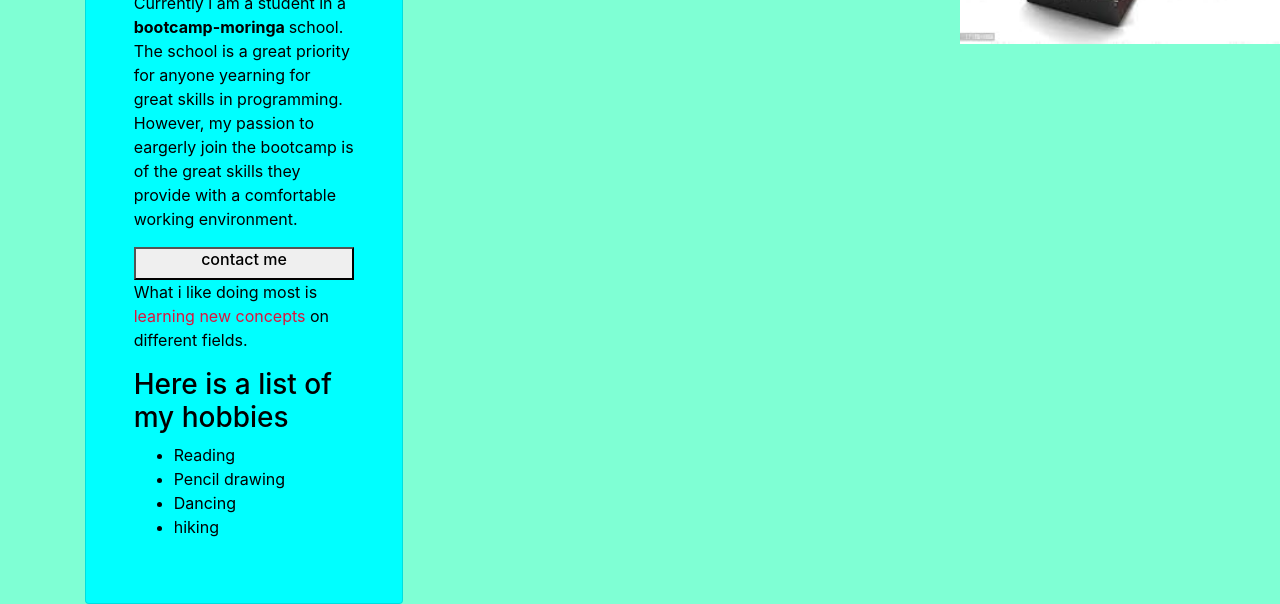
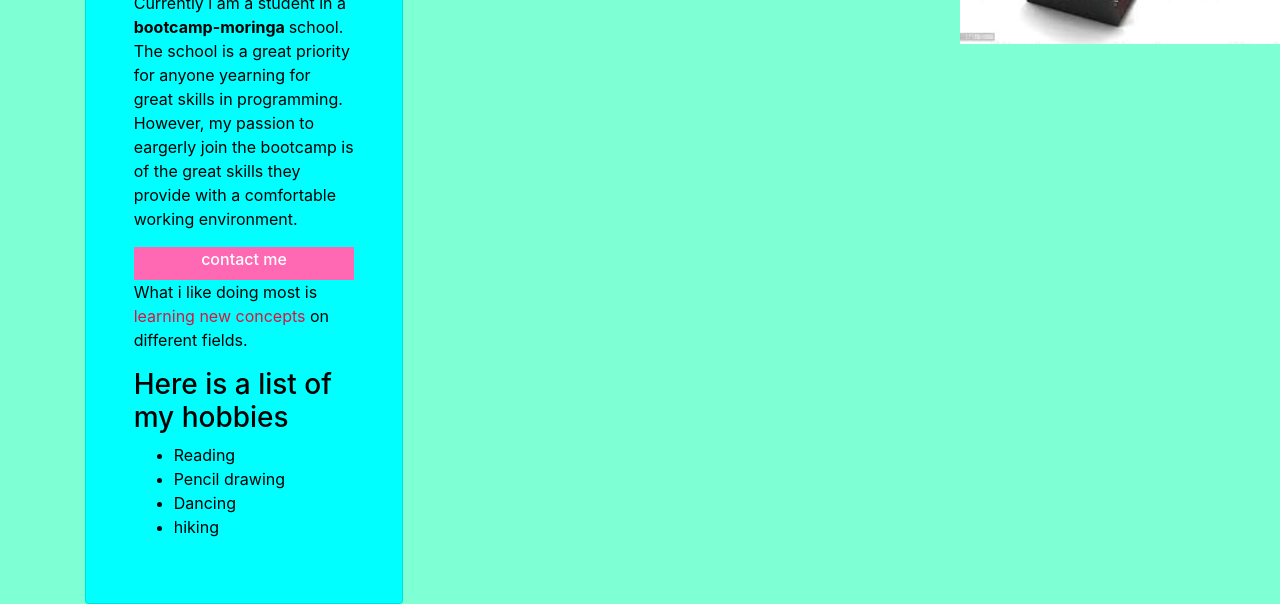
Before and after one commit to korasin/My-portfolio, a plain HTML site: page index.html in a window 1280 px wide. Shown: the part 298-902 px from the top of the page. Drawn offline with Linux system fonts and the light colour scheme.

Commit message:
Style button class part

```diff
--- a/styles.css
+++ b/styles.css
@@ -12,6 +12,7 @@ img{
     clear: left;
     margin: 20% left;
     width: 25%;
+    height: 8%;
 }
 .projects{
     float: right;
@@ -30,3 +31,8 @@ img{
     background-color: aqua;
     padding: 15%;
 }
+.button{
+    color: white;
+    background-color: hotpink;
+    border: 2px solid hotpink;
+}
```
